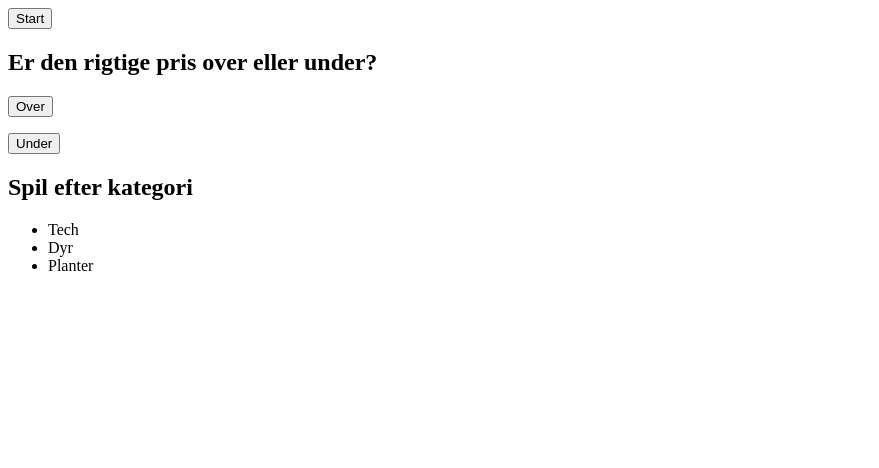
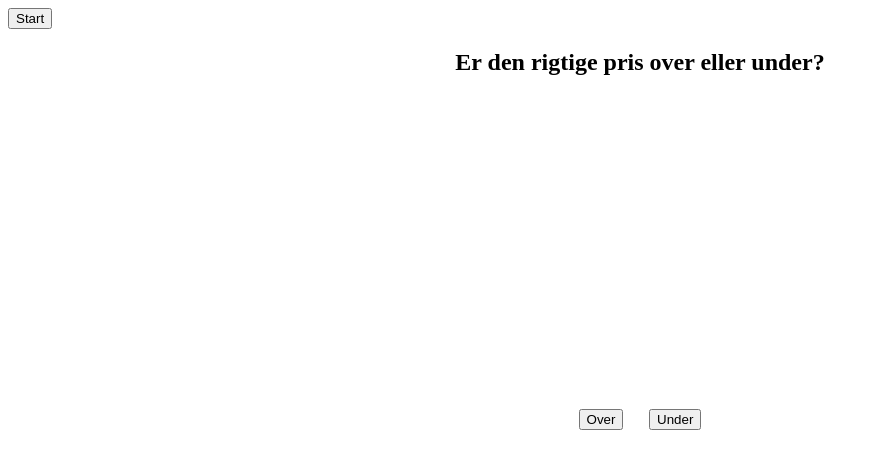
Before and after one commit to Nicekode4/PriceGessr, a plain HTML site: page index.html in a window 1280 px wide. Shown: the whole page, without its empty margins (0-879 px from the left). Drawn offline with Linux system fonts and the light colour scheme; no server answers.

Commit message:
quicksave

```diff
--- a/index.html
+++ b/index.html
@@ -16,17 +16,20 @@
 
         </article>
 
-        <!-- <p id="priceP"></p> -->
-        <button type="button" onclick="check(this)">Over</button>
+        <p id="priceP"></p>
+        <div id="btnDiv">
+            <button type="button" onclick="check(this)">Over</button>
         <p id="randNum"></p>
         <button type="button" onclick="check(this)">Under</button>
+    </div>
+
 
     </section>
-    <h2>Spil efter kategori</h2>
+    <!-- <h2>Spil efter kategori</h2>
     <ul>
         <li>Tech</li>
         <li>Dyr</li>
         <li>Planter</li>
-    </ul>
+    </ul> -->
 </body>
 </html>
--- a/styles/main.scss
+++ b/styles/main.scss
@@ -1,6 +1,25 @@
 html{
 
 }
+#priceP{
+    display: none;
+}
 img{
-    width: 100px;
+    width: 200px;
 }
+
+#gameSec{
+text-align: center;
+article{
+
+    height: 300px;
+}
+}
+#btnDiv{
+    display: flex;
+    justify-content: center;
+    button{
+     margin: 1vw;
+    }
+
+}
```
Also changed, not shown: styles/main.css, 1 other file.
